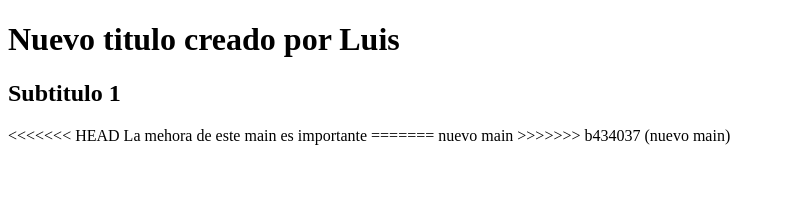
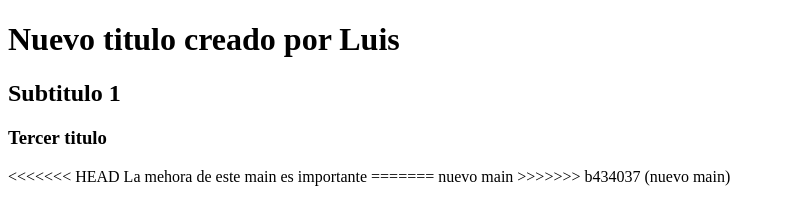
Before and after one commit to lcue1/example1, a plain HTML site: page index.html in a window 1280 px wide. Shown: the whole page, without its empty margins (0-785 px from the left). Drawn offline with Linux system fonts and the light colour scheme.

Commit message:
Agregand h3

```diff
--- a/index.html
+++ b/index.html
@@ -10,6 +10,7 @@
     <head>
         <h1>Nuevo titulo creado por Luis</h1>
         <h2>Subtitulo 1</h2>
+        <h3>Tercer titulo</h3>
     </head>
     <main>
 <<<<<<< HEAD
```
